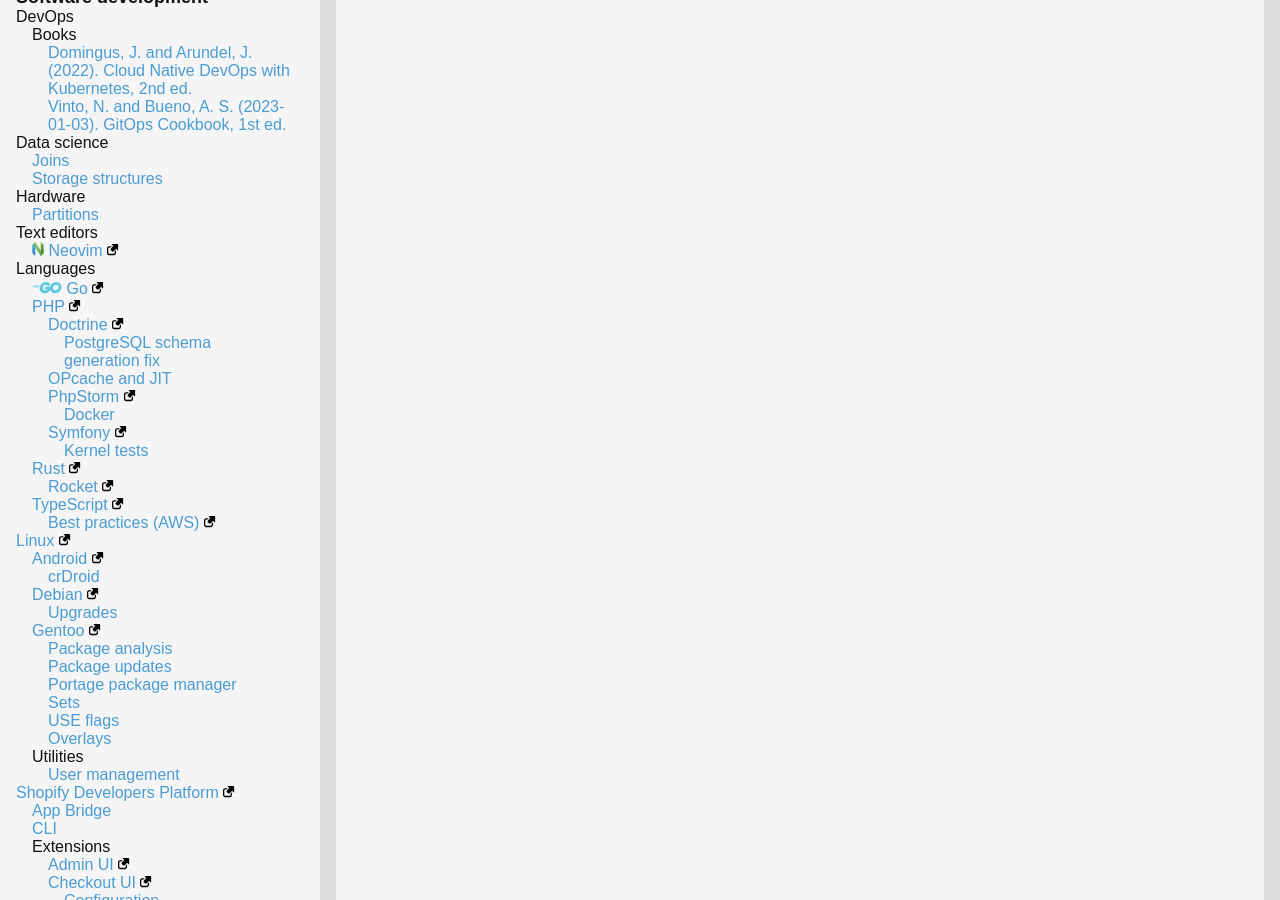
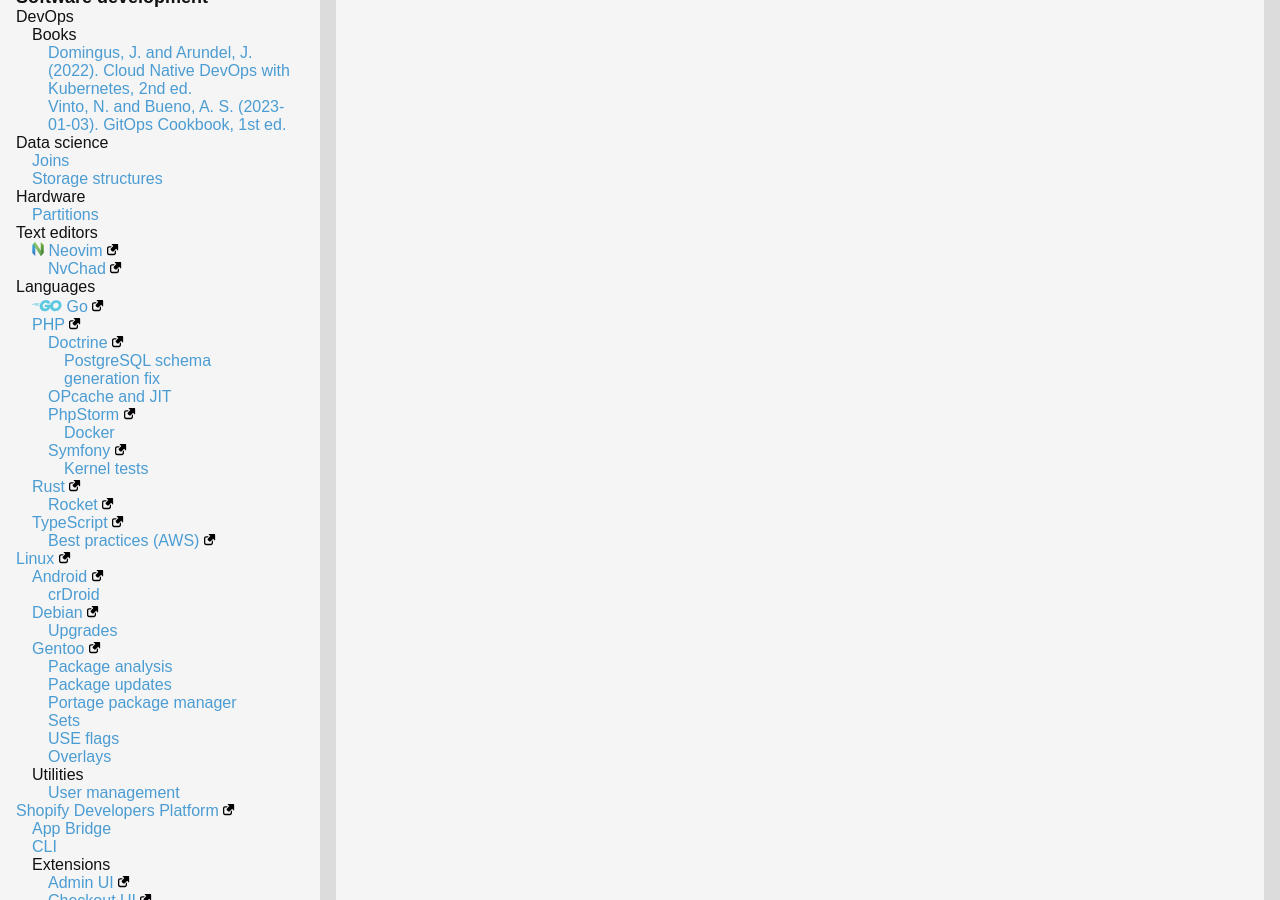
Before and after one commit to ganiulis/personal-notes, a Jekyll site: the page built from index.md, in a window 1280 px wide and 900 px high, scrolled down 381 px. Built offline with Jekyll 4.4.1, drawn with Linux system fonts in a browser that asks for light colours; our own code applies the rules of GitHub Pages for plain Markdown files.

Commit message:
feat: UI improvements

```diff
--- a/_data/navigation.yaml
+++ b/_data/navigation.yaml
@@ -55,6 +55,9 @@ items:
           - title: Neovim
             website: https://neovim.io
             icon: neovim.svg
+            items:
+              - title: NvChad
+                website: https://nvchad.com
       - title: Languages
         path: languages
         items:
```
